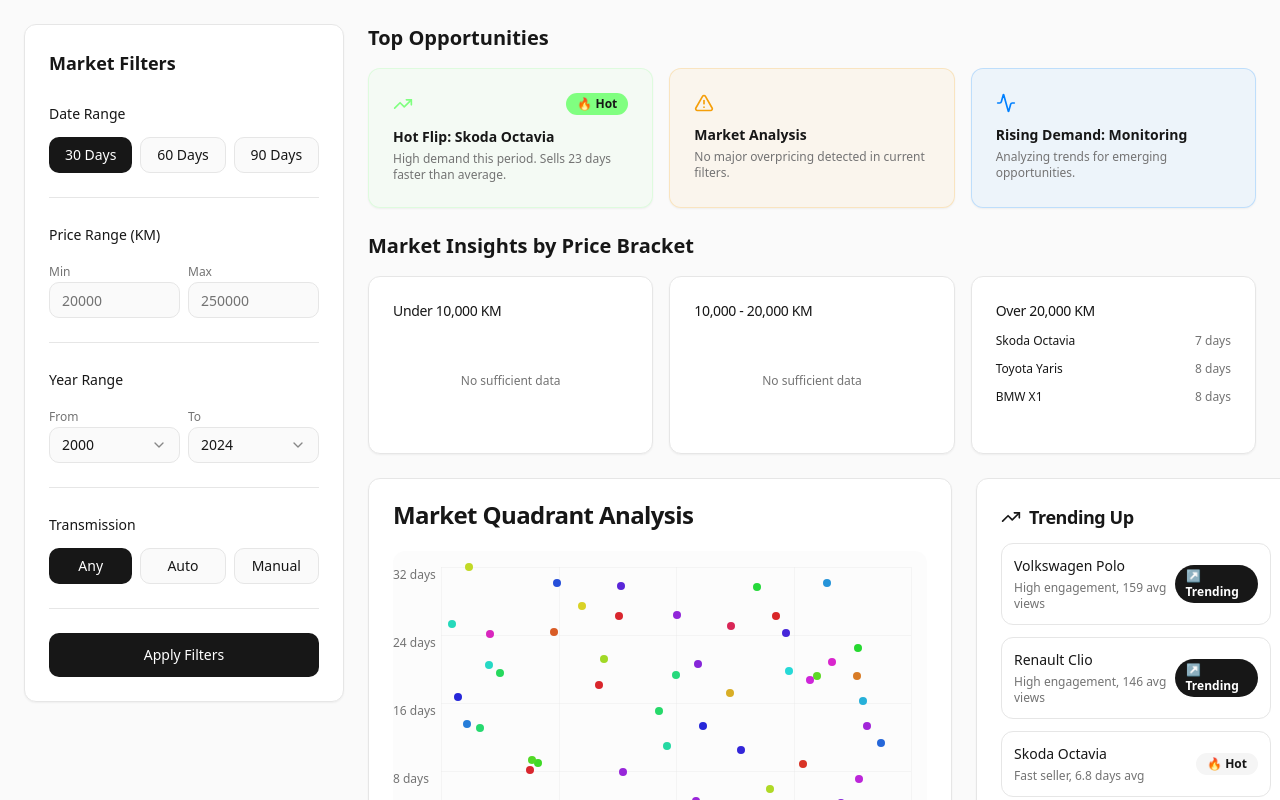
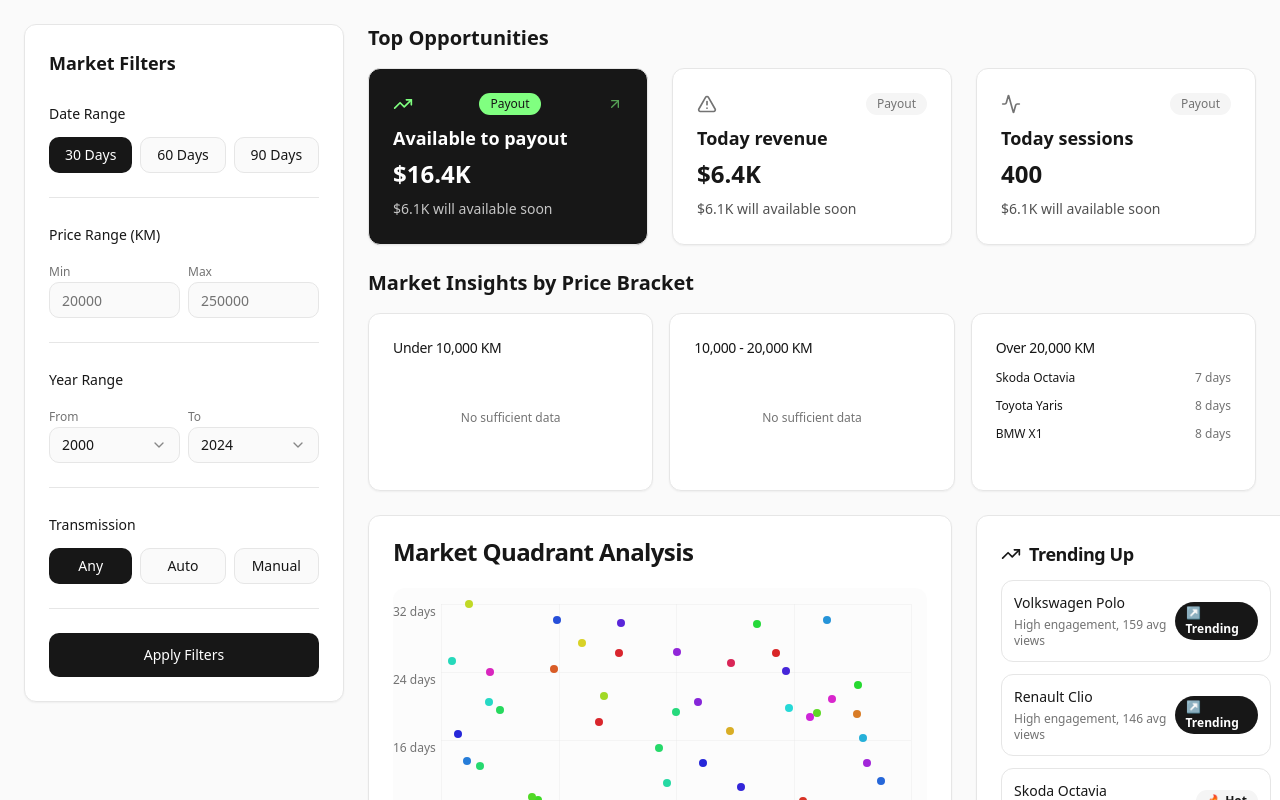
Before and after one commit to divljak/car-trend-studio, a React (Vite) app: page / in a window 1280 px wide. Built offline with nearby package versions, Linux system fonts and the light colour scheme.

Commit message:
Refine dashboard layout
Update dashboard layout to better match the attached design.

```diff
--- a/src/components/dashboard/OpportunityCard.tsx
+++ b/src/components/dashboard/OpportunityCard.tsx
@@ -1,37 +1,39 @@
 import { Card, CardContent, CardHeader } from "@/components/ui/card";
 import { Badge } from "@/components/ui/badge";
-import { TrendingUp, AlertTriangle, Activity } from "lucide-react";
+import { TrendingUp, AlertTriangle, Activity, ArrowUpRight } from "lucide-react";
 import { cn } from "@/lib/utils";
 
 interface OpportunityCardProps {
   type: "hot-flip" | "market-analysis" | "rising-demand";
   title: string;
   subtitle: string;
+  metric?: string;
+  value?: string;
   badge?: string;
 }
 
-export const OpportunityCard = ({ type, title, subtitle, badge }: OpportunityCardProps) => {
+export const OpportunityCard = ({ type, title, subtitle, metric, value, badge }: OpportunityCardProps) => {
   const getCardStyles = () => {
     switch (type) {
       case "hot-flip":
         return {
-          cardClass: "border-success/20 bg-success/5",
-          iconClass: "text-success",
-          badgeClass: "bg-success text-success-foreground",
+          cardClass: "bg-card-dark text-card-dark-foreground hover:shadow-lg",
+          iconClass: "text-accent",
+          badgeClass: "bg-accent text-accent-foreground",
           Icon: TrendingUp
         };
       case "market-analysis":
         return {
-          cardClass: "border-warning/20 bg-warning/5",
-          iconClass: "text-warning",
-          badgeClass: "bg-warning text-warning-foreground",
+          cardClass: "bg-card hover:shadow-md border",
+          iconClass: "text-muted-foreground",
+          badgeClass: "bg-muted text-muted-foreground",
           Icon: AlertTriangle
         };
       case "rising-demand":
         return {
-          cardClass: "border-info/20 bg-info/5",
-          iconClass: "text-info",
-          badgeClass: "bg-info text-info-foreground",
+          cardClass: "bg-card hover:shadow-md border",
+          iconClass: "text-muted-foreground",
+          badgeClass: "bg-muted text-muted-foreground",
           Icon: Activity
         };
     }
@@ -40,21 +42,32 @@ export const OpportunityCard = ({ type, title, subtitle, badge }: OpportunityCar
   const { cardClass, iconClass, badgeClass, Icon } = getCardStyles();
 
   return (
-    <Card className={cn("transition-all duration-200 hover:shadow-lg", cardClass)}>
+    <Card className={cn("transition-all duration-200 cursor-pointer", cardClass)}>
       <CardHeader className="pb-3">
         <div className="flex items-center justify-between">
           <Icon className={cn("h-5 w-5", iconClass)} />
           {badge && (
-            <Badge className={cn("text-xs", badgeClass)}>
+            <Badge className={cn("text-xs font-medium", badgeClass)}>
               {badge}
             </Badge>
+          )}
+          {type === "hot-flip" && (
+            <ArrowUpRight className="h-4 w-4 text-accent opacity-60" />
           )}
         </div>
       </CardHeader>
       <CardContent className="pt-0">
-        <div className="space-y-1">
-          <h3 className="font-semibold text-sm">{title}</h3>
-          <p className="text-xs text-muted-foreground">{subtitle}</p>
+        <div className="space-y-2">
+          <h3 className="font-semibold text-lg leading-tight">{title}</h3>
+          {value && (
+            <div className="text-2xl font-bold">
+              {value}
+            </div>
+          )}
+          {metric && (
+            <p className="text-sm opacity-75">{metric}</p>
+          )}
+          <p className="text-sm opacity-75 leading-relaxed">{subtitle}</p>
         </div>
       </CardContent>
     </Card>
--- a/src/pages/Dashboard.tsx
+++ b/src/pages/Dashboard.tsx
@@ -26,22 +26,27 @@ const Dashboard = () => {
             {/* Top Opportunities */}
             <div className="space-y-4">
               <h2 className="text-xl font-semibold">Top Opportunities</h2>
-              <div className="grid grid-cols-1 md:grid-cols-3 gap-4">
+              <div className="grid grid-cols-1 md:grid-cols-3 gap-6">
                 <OpportunityCard
                   type="hot-flip"
-                  title="Hot Flip: Skoda Octavia"
-                  subtitle="High demand this period. Sells 23 days faster than average."
-                  badge="🔥 Hot"
+                  title="Available to payout"
+                  subtitle="$6.1K will available soon"
+                  value="$16.4K"
+                  badge="Payout"
                 />
                 <OpportunityCard
                   type="market-analysis"
-                  title="Market Analysis"
-                  subtitle="No major overpricing detected in current filters."
+                  title="Today revenue"
+                  subtitle="$6.1K will available soon"
+                  value="$6.4K"
+                  badge="Payout"
                 />
                 <OpportunityCard
                   type="rising-demand"
-                  title="Rising Demand: Monitoring"
-                  subtitle="Analyzing trends for emerging opportunities."
+                  title="Today sessions"
+                  subtitle="$6.1K will available soon"
+                  value="400"
+                  badge="Payout"
                 />
               </div>
             </div>
```
